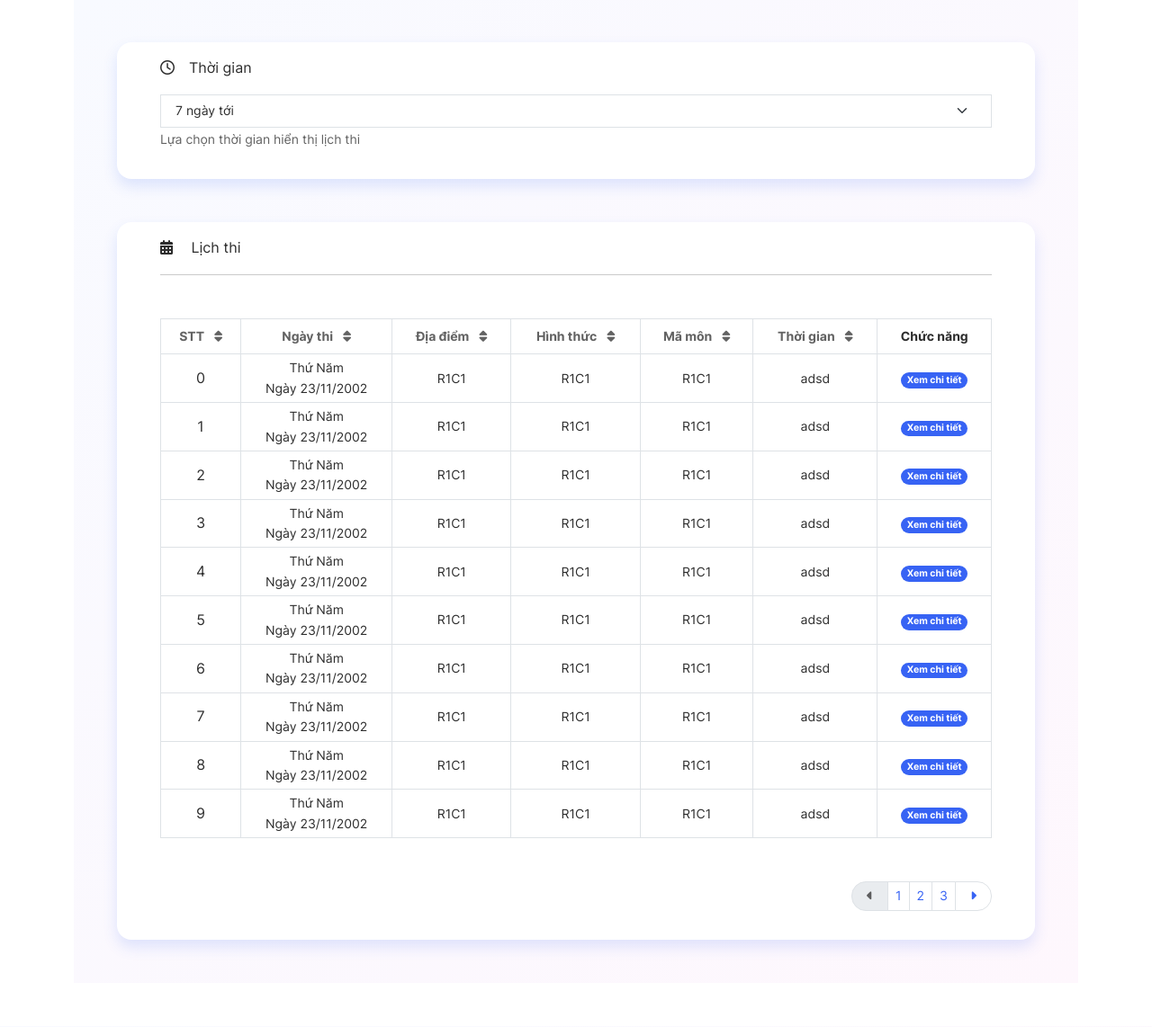
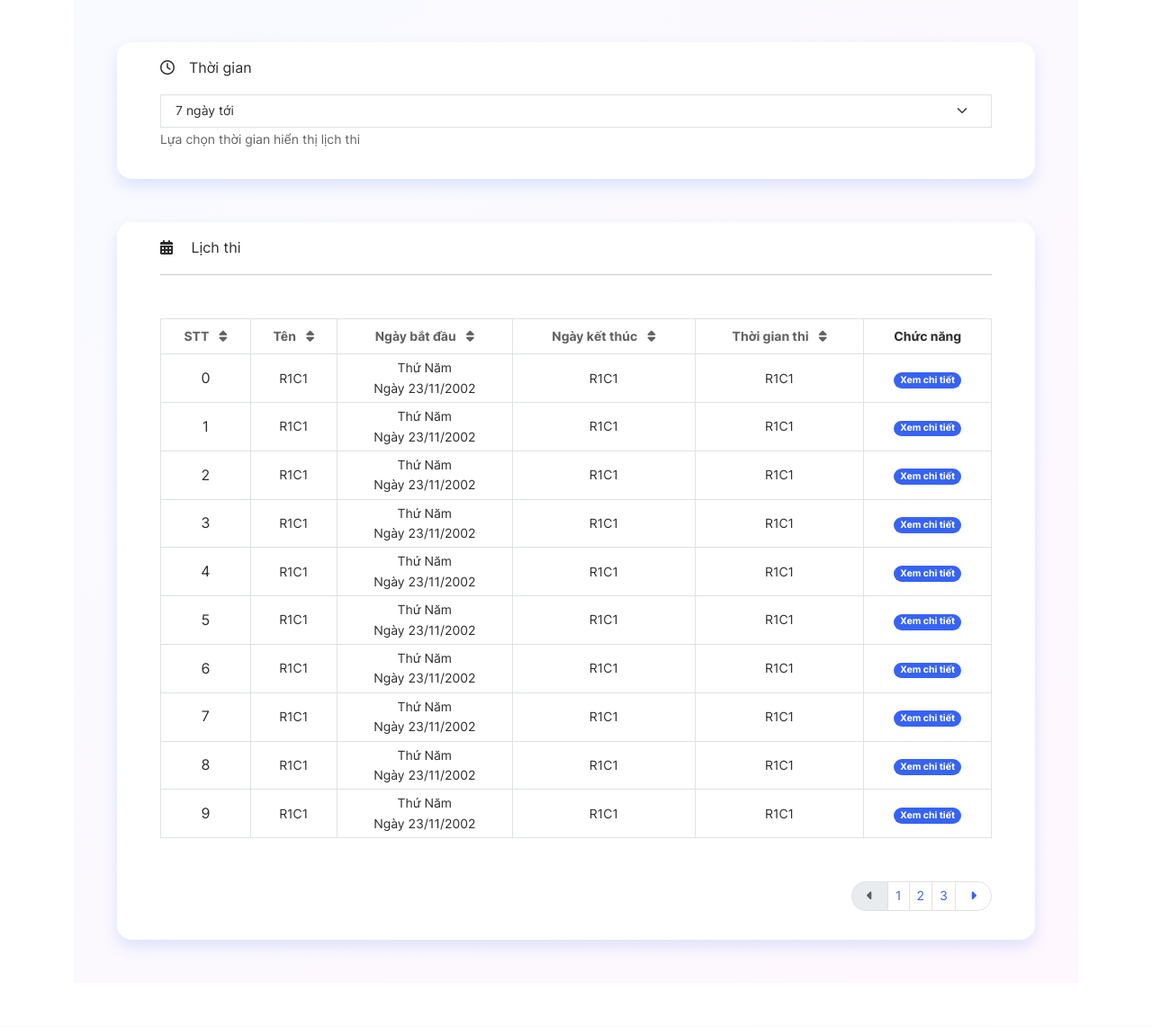
Before and after one commit to quandohong28/multiple-choice-test, a PHP site: page /index.php?act=schedule in a window 1280 px wide. Shown: the part 97-1239 px from the top of the page at 90% size. Run offline with PHP 8.4, Linux system fonts and the light colour scheme.

Commit message:
db fix bug

```diff
--- /dev/null
+++ b/user/components/pagination.php
@@ -0,0 +1,16 @@
+<!-- Page number -->
+<ul class="pagination pagination-sm justify-content-end">
+    <li class="page-item disabled">
+        <a class="page-link px-3">
+            <i class="fa-solid fa-caret-left"></i>
+        </a>
+    </li>
+    <li class="page-item"><a class="page-link" href="#">1</a></li>
+    <li class="page-item"><a class="page-link" href="#">2</a></li>
+    <li class="page-item"><a class="page-link" href="#">3</a></li>
+    <li class="page-item">
+        <a class="page-link px-3" href="#">
+            <i class="fa-solid fa-caret-right"></i>
+        </a>
+    </li>
+</ul>
--- a/user/utilities/schedule.php
+++ b/user/utilities/schedule.php
@@ -32,38 +32,32 @@
                         <tr>
                             <th class="small p-2" scope="col">
                                 <a href="?act=schedule&sortbyindex">
-                                    STT
-                                    <span class="ms-2"><i class="fa-solid fa-sort"></i></span>
+                                    <span class="me-2">STT</span>
+                                    <i class="fa-solid fa-sort"></i>
+                                </a>
+                            </th>
+                            <th class="small p-2" scope="col">
+                                <a href="?act=schedule&sortbyindex">
+                                    <span class="me-2">Tên</span>
+                                    <i class="fa-solid fa-sort"></i>
                                 </a>
                             </th>
                             <th class="small p-2" scope="col">
                                 <a href="?act=schedule&sortbydate">
-                                    Ngày thi
-                                    <span class="ms-2"><i class="fa-solid fa-sort"></i></span>
+                                    <span class="me-2">Ngày bắt đầu</span>
+                                    <i class="fa-solid fa-sort"></i>
                                 </a>
                             </th>
                             <th class="small p-2" scope="col">
                                 <a href="?act=schedule&sortbylocation">
-                                    Địa điểm
-                                    <span class="ms-2"><i class="fa-solid fa-sort"></i></span>
-                                </a>
-                            </th>
-                            <th class="small p-2" scope="col">
-                                <a href="?act=schedule&sortbyindex">
-                                    Hình thức
-                                    <span class="ms-2"><i class="fa-solid fa-sort"></i></span>
+                                    <span class="me-2">Ngày kết thúc</span>
+                                    <i class="fa-solid fa-sort"></i>
                                 </a>
                             </th>
                             <th class="small p-2" scope="col">
                                 <a href="?act=schedule&sortbyexam">
-                                    Mã môn
-                                    <span class="ms-2"><i class="fa-solid fa-sort"></i></span>
-                                </a>
-                            </th>
-                            <th class="small p-2" scope="col">
-                                <a href="?act=schedule&sortbytime">
-                                    Thời gian
-                                    <span class="ms-2"><i class="fa-solid fa-sort"></i></span>
+                                    <span class="me-2">Thời gian thi</span>
+                                    <i class="fa-solid fa-sort"></i>
                                 </a>
                             </th>
                             <th class="small p-2" scope="col">Chức năng</th>
@@ -72,15 +66,14 @@
                     <tbody>
                         <?php for ($i = 0; $i < 10; $i++) : ?>
                             <tr class="">
-                                <td><?= $i?></td>
+                                <td><?= $i ?></td>
+                                <td class="small" scope="row">R1C1</td>
                                 <td class="small" scope="row">
                                     <span>Thứ Năm</span><br>
                                     <span>Ngày 23/11/2002</span>
                                 </td>
                                 <td class="small" scope="row">R1C1</td>
                                 <td class="small" scope="row">R1C1</td>
-                                <td class="small" scope="row">R1C1</td>
-                                <td class="small" scope="row">adsd</td>
                                 <td class="small" scope="row" class="">
                                     <a href="" class="badge bg-primary">Xem chi tiết</a>
                                 </td>
@@ -89,22 +82,10 @@
                         <?php endfor ?>
                     </tbody>
                 </table>
-
-                <ul class="pagination pagination-sm justify-content-end">
-                    <li class="page-item disabled">
-                        <a class="page-link px-3">
-                            <i class="fa-solid fa-caret-left"></i>
-                        </a>
-                    </li>
-                    <li class="page-item"><a class="page-link" href="#">1</a></li>
-                    <li class="page-item"><a class="page-link" href="#">2</a></li>
-                    <li class="page-item"><a class="page-link" href="#">3</a></li>
-                    <li class="page-item">
-                        <a class="page-link px-3" href="#">
-                            <i class="fa-solid fa-caret-right"></i>
-                        </a>
-                    </li>
-                </ul>
+                <!-- pagination -->
+                <nav>
+                    <?php include "./user/components/pagination.php" ?>
+                </nav>
             </div>
 
         </section>
```
Also changed, not shown: assets/db/init.sql (+61 -20 lines), user/components/data_export.php (added, +27 -0 lines), user/results/general.php (+9 -44 lines), user/results/list.php (+6 -22 lines), user/utilities/practice_exam.php (+2 -15 lines).
